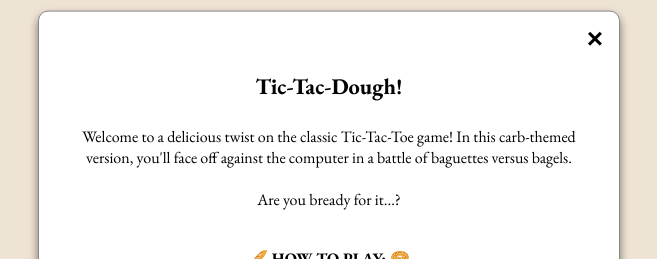
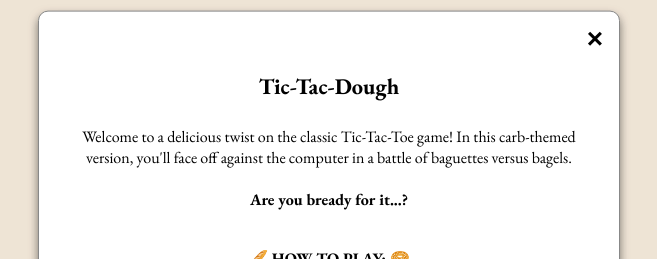
Before and after one commit to sheetalvarsani/tic-tac-dough, a website built with Vite: page index.html in a window 1280 px wide. Shown: the part 126-385 px from the top of the page, without its empty margins (311-968 px from the left). Built offline with nearby package versions, Linux system fonts and the light colour scheme.

Commit message:
Edited start popup message

```diff
--- a/index.html
+++ b/index.html
@@ -42,13 +42,13 @@
             <div class="popup__content">
                 <button class="popup__close">&times;</button>
                 <div class="popup__intro --show-intro">
-                    <h2>Tic-Tac-Dough!</h2>
+                    <h2>Tic-Tac-Dough</h2>
                     <p>
                         Welcome to a delicious twist on the classic Tic-Tac-Toe
                         game! In this carb-themed version, you'll face off
                         against the computer in a battle of baguettes versus
                         bagels.<br /><br />
-                        Are you bready for it...?<br /><br />
+                        <strong>Are you bready for it...?</strong><br /><br />
                     </p>
 
                     <ul>
```
